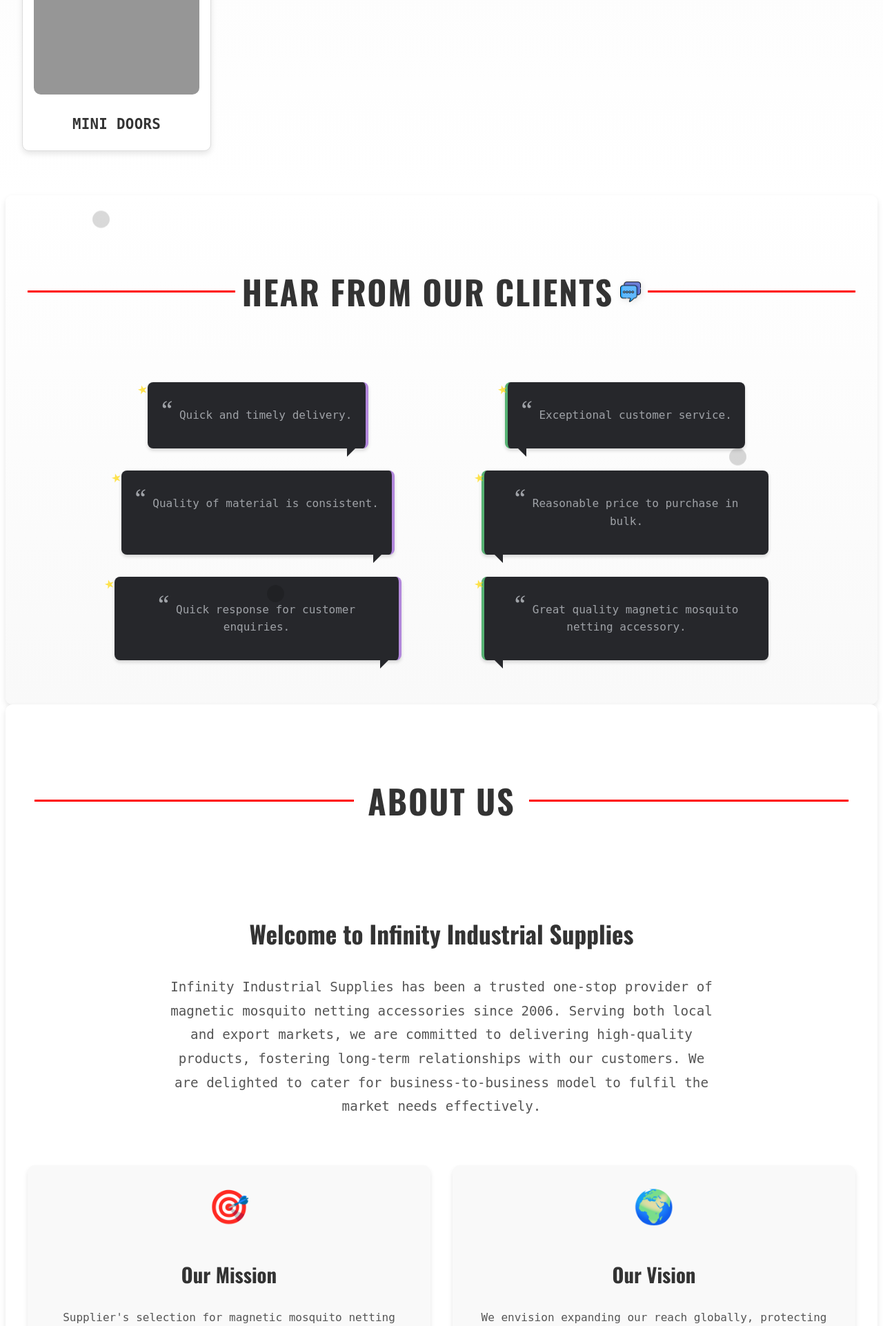
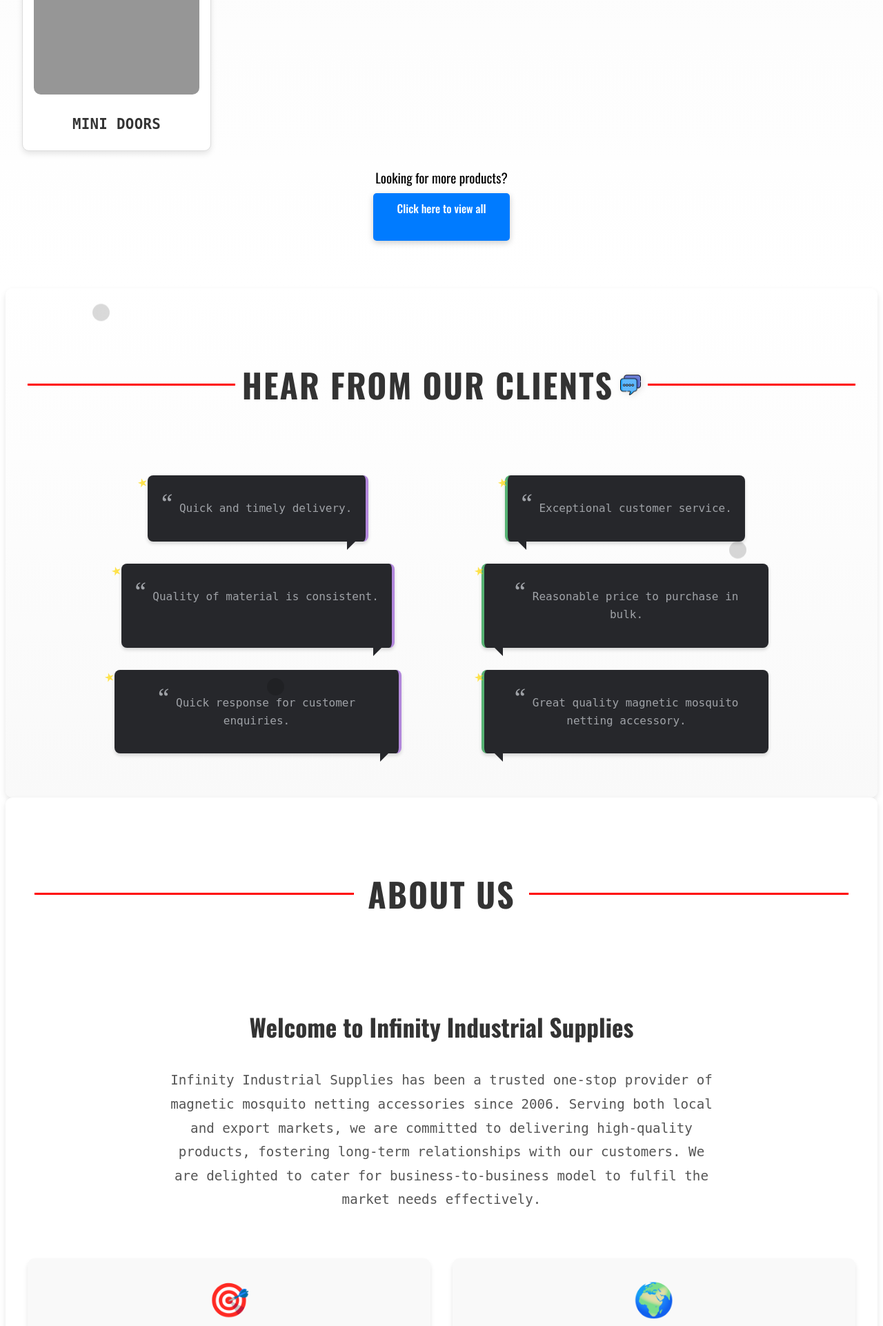
Before and after one commit to WenSuen/Infinity, a PHP site: page / in a window 1280 px wide. Shown: the part 1489-3411 px from the top of the page at 69% size. Run offline with PHP 8.4, Linux system fonts and the light colour scheme; some libraries are stand-ins or nearby versions; grey boxes are pictures that could not be loaded.

Commit message:
added cta for fetured product

```diff
--- a/css/style.css
+++ b/css/style.css
@@ -1291,3 +1291,30 @@
 .lightbox-nav:active {
     transform: translateY(-50%);
 }
+
+.more-products-cta {
+    text-align: center;
+    margin-top: 1.5rem;
+    font-family: 'Oswald', sans-serif;
+}
+
+.more-products-cta p {
+    font-size: 1.2rem;
+    margin-bottom: 0.5rem;
+}
+
+/* Featured product cta */
+.cta-button {
+    display: inline-block;
+    padding: 0.6rem 1.2rem;
+    background-color: #007bff;
+    color: #fff;
+    text-decoration: none;
+    border-radius: 5px;
+    transition: background-color 0.3s ease;
+    font-weight: 500;
+}
+
+.cta-button:hover {
+    background-color: #0056b3;
+}
--- a/index.html
+++ b/index.html
@@ -24,7 +24,13 @@
 
     <section class="product-gallery">
         <h2>Featured Products</h2>
-        <div class="product-grid" id="featuredProductGrid"></div> <!-- Change the ID -->
+        <div class="product-grid" id="featuredProductGrid"></div>
+
+        <!-- CTA inside the section -->
+        <div class="more-products-cta">
+            <p>Looking for more products?</p>
+            <a href="products.html" class="cta-button">Click here to view all</a>
+        </div>
     </section>
 
     <section class="testimonial-section">
```
